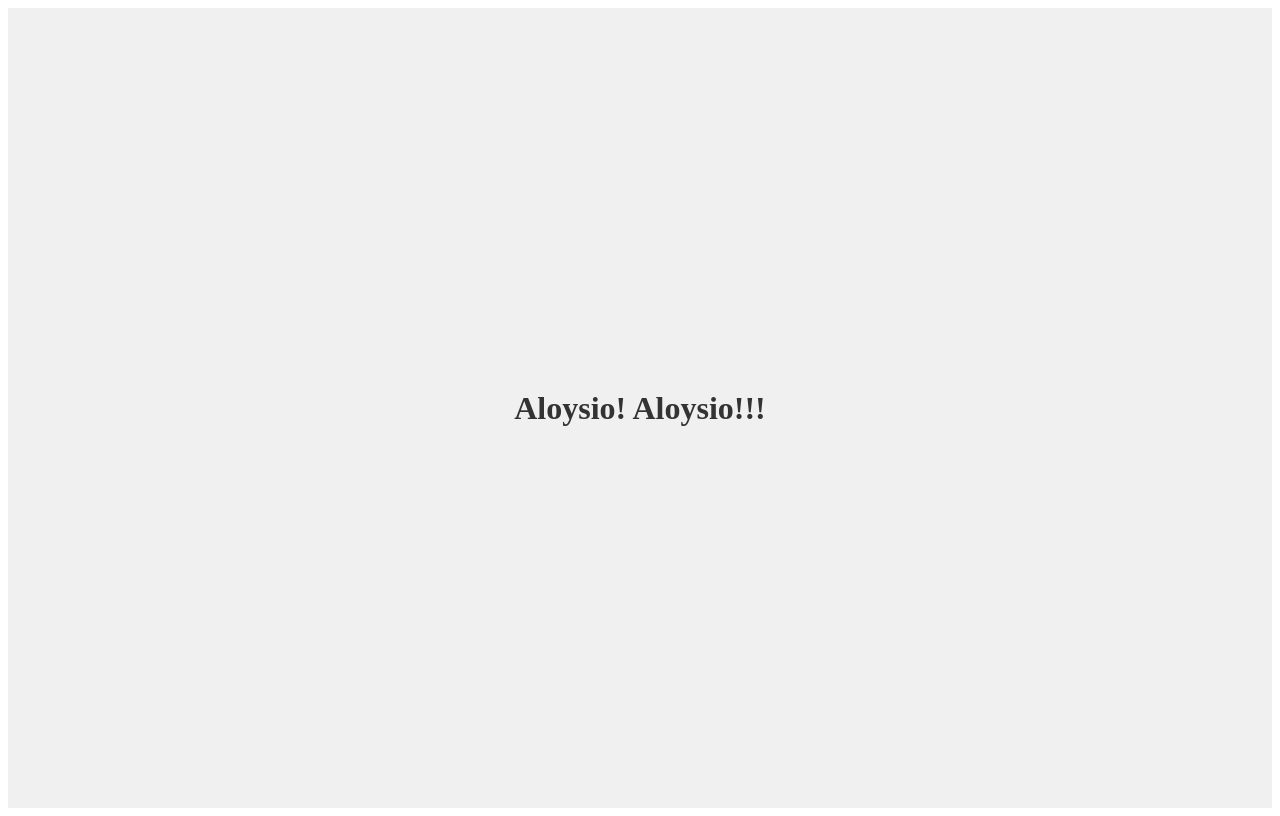
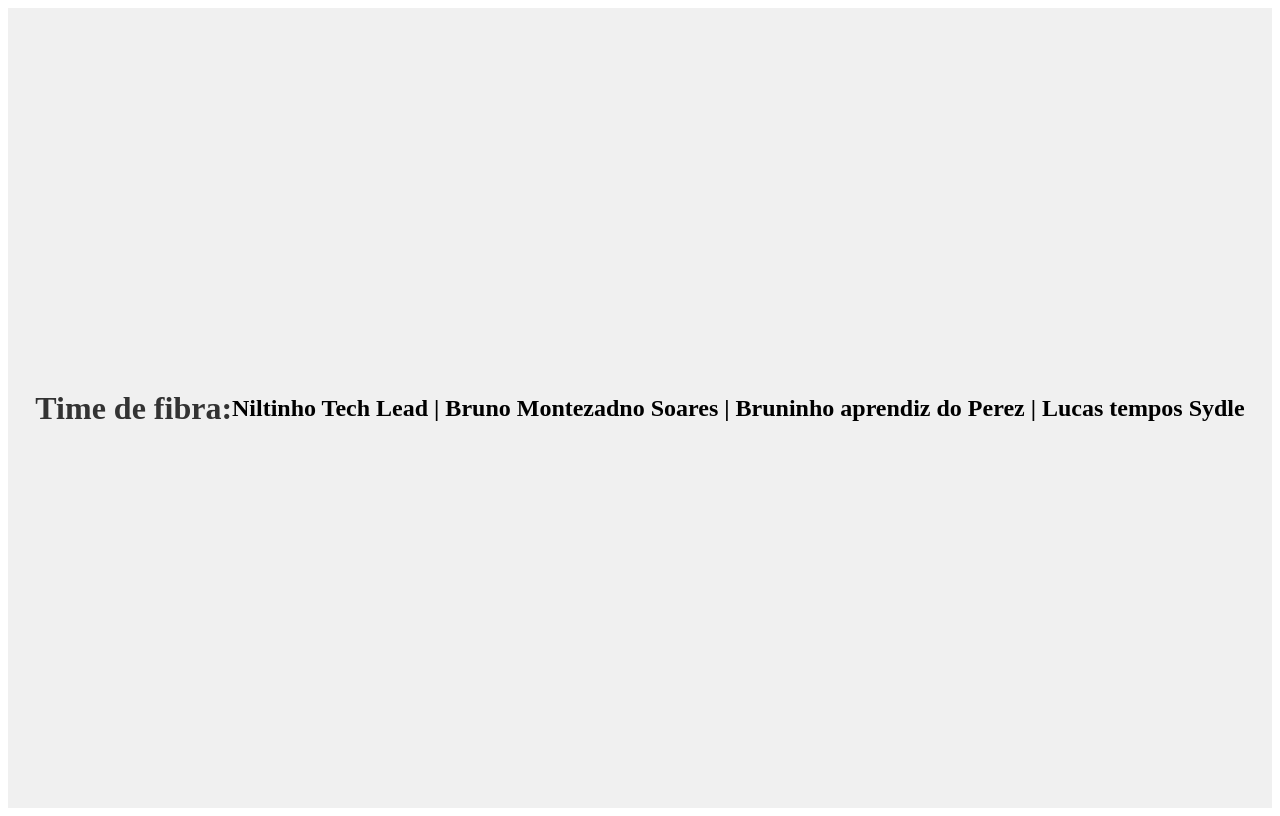
Before and after one commit to LcsMont/codenews, a Next.js app: page / in a window 1280 px wide. Built offline with nearby package versions, Linux system fonts and the light colour scheme.

Commit message:
Just for fun/testing

```diff
--- a/pages/index.js
+++ b/pages/index.js
@@ -17,7 +17,11 @@ function Home() {
 
   return (
     <div style={styles.container}>
-      <h1 style={styles.heading}>Aloysio! Aloysio!!!</h1>
+      <h1 style={styles.heading}>Time de fibra: </h1>
+      <h2>
+        Niltinho Tech Lead | Bruno Montezadno Soares | Bruninho aprendiz do
+        Perez | Lucas tempos Sydle
+      </h2>
     </div>
   );
 }
```
